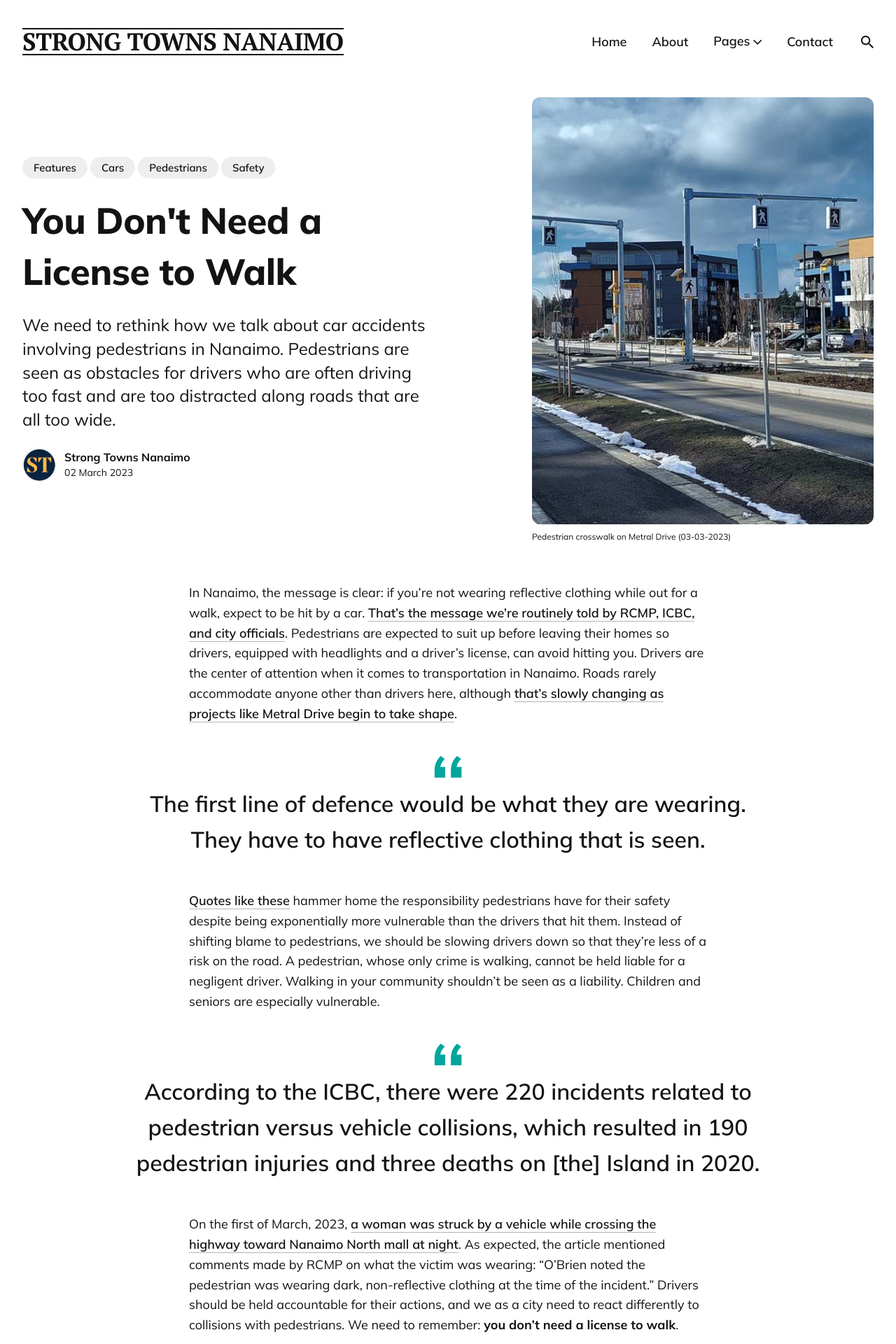
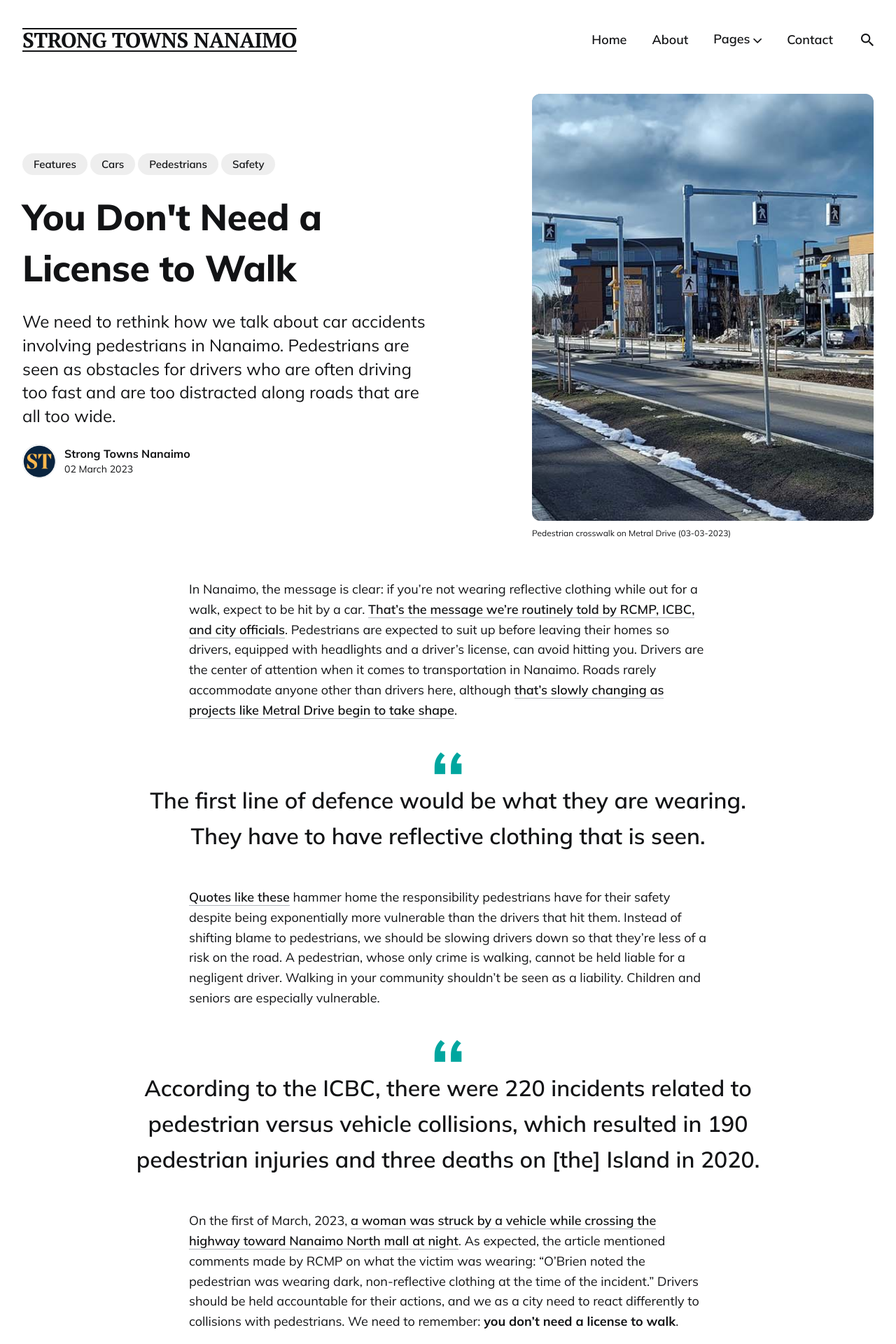
Before and after one commit to LaputanMachines/beautiful-nanaimo, a Jekyll site: the page built from _posts/2023-03-02-you-dont-need-a-license-to-walk.md, in a window 1280 px wide. Shown: the top 1920 px of the page at 70% size. Built offline with Jekyll 4.4.1, drawn with Linux system fonts in a browser that asks for light colours; comment, search, counter and statistics services are not loaded.

Commit message:
Slightly reduce logo size on desktop and mobile

```diff
--- a/_sass/3-modules/_header.scss
+++ b/_sass/3-modules/_header.scss
@@ -113,7 +113,7 @@
 
 .logo__link {
   padding: 4px 0;
-  font-size: 35px;
+  font-size: 30px;
   letter-spacing: $heading-letter-spacing;
   line-height: 1;
   font-weight: 800;
@@ -123,6 +123,10 @@
   font-family: 'PT Serif', serif !important;
   font-weight: 700;
   text-transform: uppercase;
+
+  @media (max-width: $desktop) {
+    font-size: 26px;
+  }
 }
 
 .logo__image {
```
